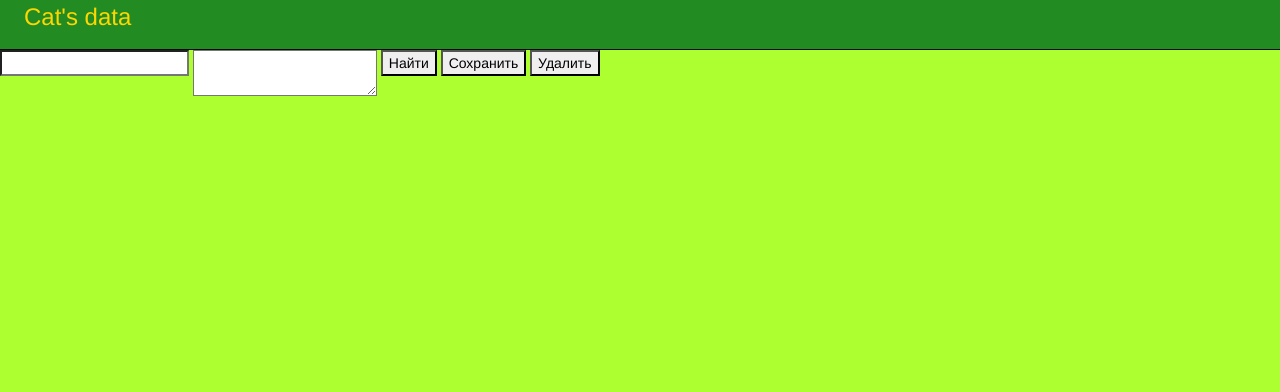
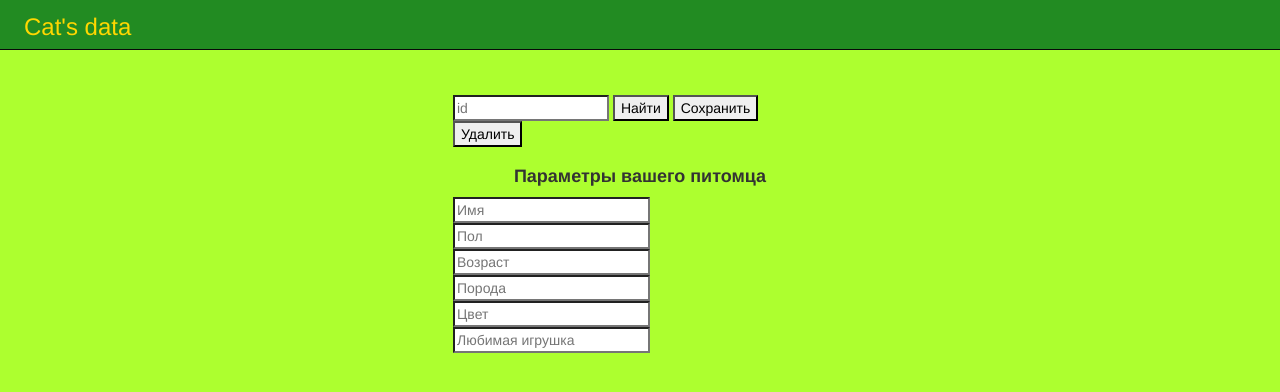
Before and after one commit to Pavlo-Ponomarenko/Cat-s-Data, a Flask app: page / in a window 1280 px wide. Shown: the top 392 px of the page. Run offline with Flask 2, Linux system fonts and the light colour scheme.

Commit message:
Расширение интерфейса веб-страници

```diff
--- a/Cat_s_Data/templates/layout.html
+++ b/Cat_s_Data/templates/layout.html
@@ -3,7 +3,7 @@
 <head>
     <meta charset="utf-8" />
     <meta name="viewport" content="width=device-width, initial-scale=1.0">
-    <title>{{ title }} - Cat's Data</title>
+    <title>{{ title }}</title>
     <link rel="stylesheet" type="text/css" href="/static/content/bootstrap.min.css" />
     <link rel="stylesheet" type="text/css" href="/static/content/site.css" />
     <script src="/static/scripts/modernizr-2.6.2.js"></script>
@@ -11,9 +11,24 @@
         body {
             background-color: greenyellow
         }
+
         h1 {
             font-size: large;
             font-weight: 600;
+            text-align: center;
+        }
+
+        h2 {
+            font-size: large;
+            font-weight: 600;
+            text-align: center;
+            color: red;
+        }
+
+        form {
+            margin: 20px auto;
+            margin-top: 45px;
+            width: 374px;
         }
     </style>
 </head>
@@ -21,18 +36,24 @@
 <body>
     <div class="navbar navbar-inverse navbar-fixed-top" style="background-color: forestgreen">
         <div class="navbar-fixed-top">
-            <font size="5" href="/" class="navbar-fixed-top" style="color: gold; position: absolute; left:24px">Cat's data</font>
+            <font size="5" href="/" class="navbar-fixed-top" style="color: gold; position: absolute; left:24px; top:10px">Cat's data</font>
         </div>
     </div>
     <form>
-        <input type="text" name="Input_id" value={{id_into}}>
-        <textarea name="TextArea">{{x}}</textarea>
+        <input type="text" name="Input_id" size="16" placeholder="id" value={{id_into}}>
         <input type="submit" formmethod="get" formaction="/data_f" value="Найти">
         <input type="submit" formmethod="post" formaction="/data" value="Сохранить">
         <input type="submit" formmethod="get" formaction="/data_d" value="Удалить" />
+        <h1>Параметры вашего питомца</h1>
+        <input type="text" name="Name" size="21" placeholder="Имя" value={{name}}>
+        <input type="text" name="Gender" size="21" placeholder="Пол" value={{gender}}>
+        <input type="text" name="Age" size="21" placeholder="Возраст" value={{age}}>
+        <input type="text" name="Breed" size="21" placeholder="Порода" value={{breed}}>
+        <input type="text" name="Color" size="21" placeholder="Цвет" value={{color}}>
+        <input type="text" name="Toy" size="21" placeholder="Любимая игрушка" value={{toy}}>
     </form>
 
-    <h1>{{message}}</h1>
+    <h2 style:"color:red;">{{message}}</h2>
 
     {% block scripts %}{% endblock %}
 
--- a/Cat_s_Data/views.py
+++ b/Cat_s_Data/views.py
@@ -20,7 +20,14 @@ def data_getting():
     file.close()
     our_request = request.args['Input_id'].strip()
     if our_request in data:
-        return render_template('index.html', title='Cat\'s Data', x=data[our_request], id_into=our_request)
+        return render_template('index.html', title='Cat\'s Data',
+                               id_into=our_request,
+                               name=data[our_request][0],
+                               gender=data[our_request][1],
+                               age=data[our_request][2],
+                               breed=data[our_request][3],
+                               color=data[our_request][4],
+                               toy=data[our_request][5])
     return render_template('index.html', title='Cat\'s Data', message="Данных не обнаружено", id_into=our_request)
 
 @app.route('/data', methods=['POST'])
@@ -30,7 +37,13 @@ def data_adding():
     file.close()
     our_request = request.form['Input_id']
     if our_request != "" and not (' ' in list(our_request.strip())):
-        data[our_request] = request.form["TextArea"]
+        req_list = [request.form["Name"],
+                    request.form["Gender"],
+                    request.form["Age"],
+                    request.form["Breed"],
+                    request.form["Color"],
+                    request.form["Toy"]]
+        data[our_request] = req_list
         file = open('data.pkl', 'wb')
         pickle.dump(data, file)
         file.close()
```
